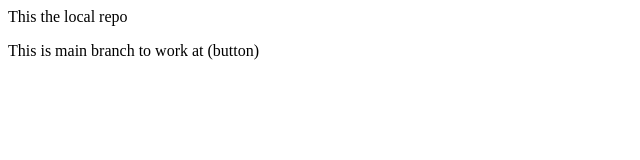
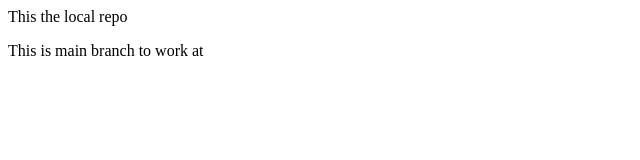
Before and after one commit to EmanFatima21/localrepo, a plain HTML site: page index.html in a window 1280 px wide. Shown: the full height of the page, 0-640 px from the left. Drawn offline with Linux system fonts and the light colour scheme.

Commit message:
remove button and simple same line merging

```diff
--- a/index.html
+++ b/index.html
@@ -1,2 +1,2 @@
 <p> This the local repo</p>
-<p> This is main branch to work at (button)</p>
+<p> This is main branch to work at </p>
```
